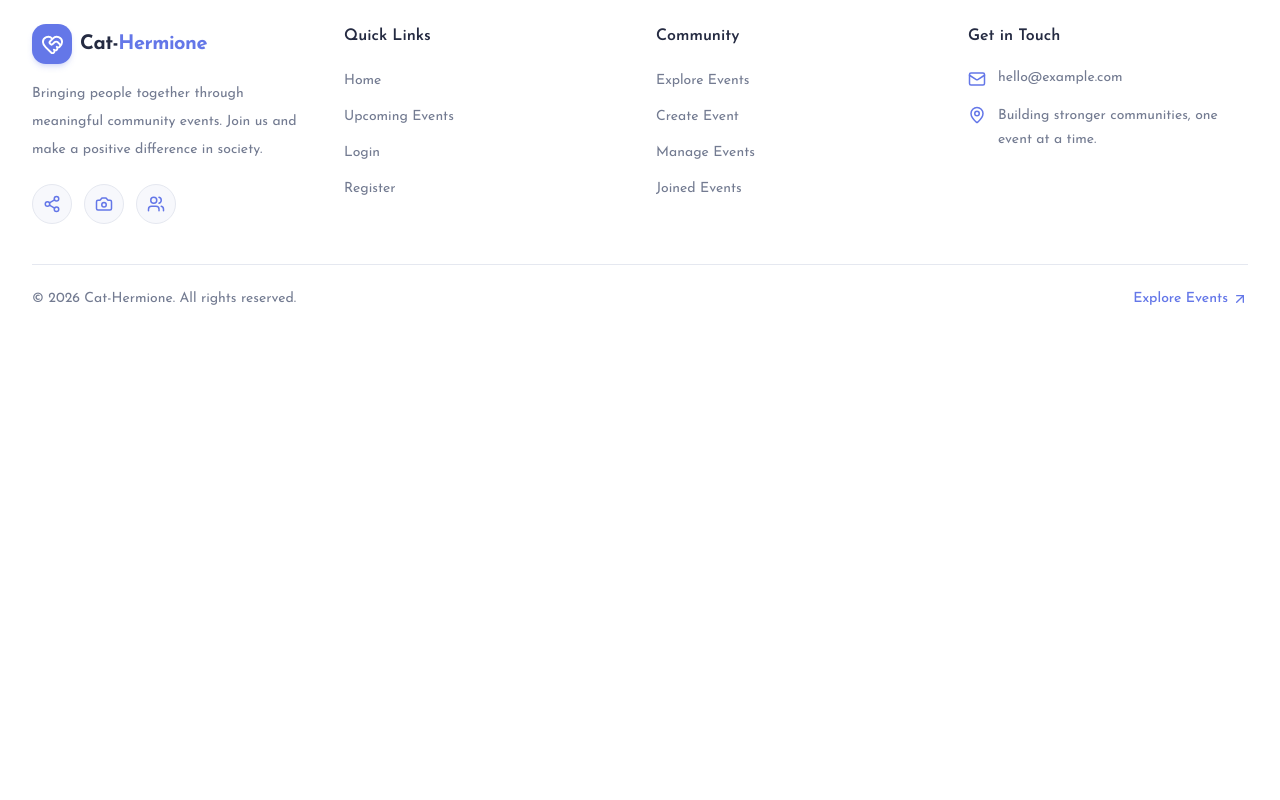
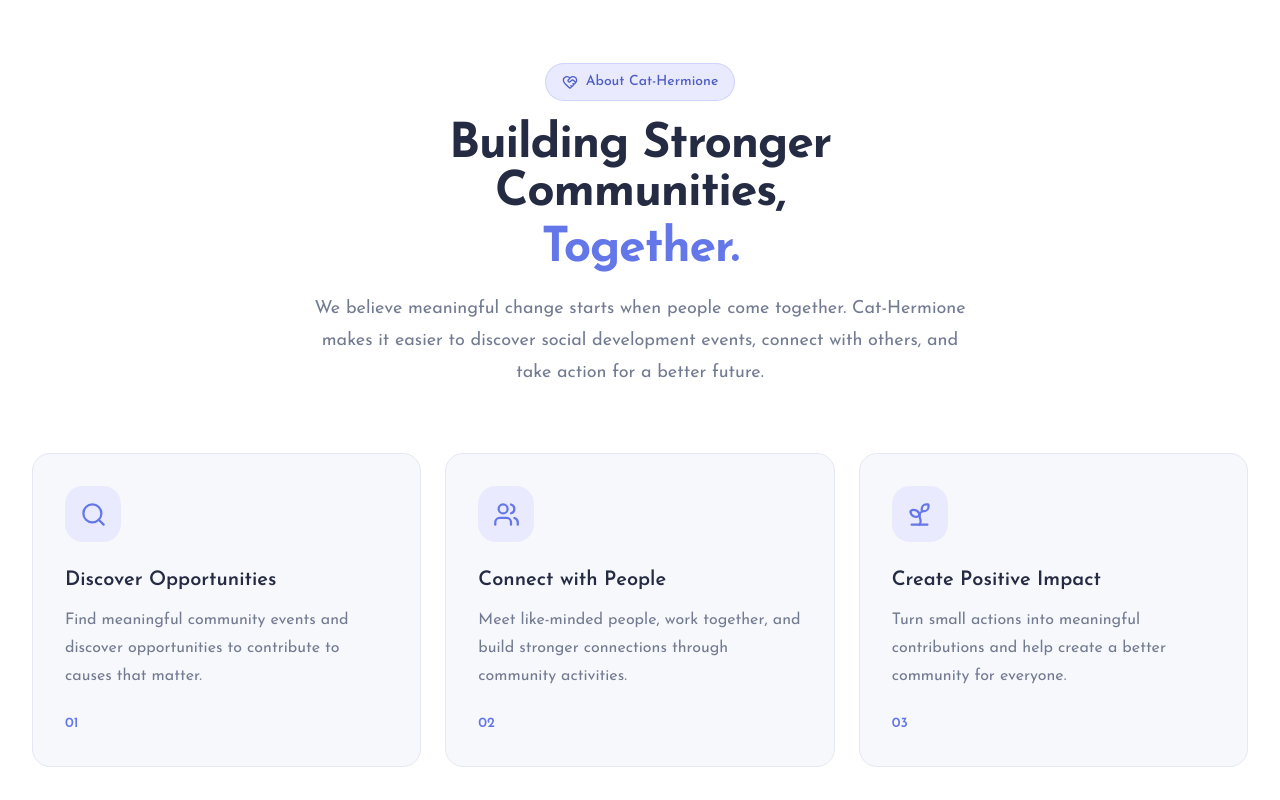
Before and after one commit to towhidul-dev-ai/social-development-events-platform, a Next.js app: page / in a window 1280 px wide. Shown: the part 780-1580 px from the top of the page. Before the commit the page ends 1145 px from the top, so only its background shows below. Built offline with nearby package versions, Linux system fonts and the light colour scheme.

Commit message:
added about section

```diff
--- /dev/null
+++ b/src/app/components/home/AboutSection.tsx
@@ -0,0 +1,89 @@
+
+import {
+  HeartHandshake,
+  Search,
+  Users,
+  Sprout,
+} from "lucide-react";
+
+const features = [
+  {
+    icon: Search,
+    title: "Discover Opportunities",
+    description:
+      "Find meaningful community events and discover opportunities to contribute to causes that matter.",
+  },
+  {
+    icon: Users,
+    title: "Connect with People",
+    description:
+      "Meet like-minded people, work together, and build stronger connections through community activities.",
+  },
+  {
+    icon: Sprout,
+    title: "Create Positive Impact",
+    description:
+      "Turn small actions into meaningful contributions and help create a better community for everyone.",
+  },
+];
+
+export default function AboutSection() {
+  return (
+    <section className="bg-white py-16 sm:py-20 lg:py-24">
+      <div className="mx-auto max-w-7xl px-4 sm:px-6 lg:px-8">
+
+        {/* Section Heading */}
+        <div className="mx-auto max-w-2xl text-center">
+          <span className="inline-flex items-center gap-2 rounded-full border border-[#6477E8]/20 bg-[#E9EAFE] px-4 py-2 text-sm font-medium text-[#4F5FC4]">
+            <HeartHandshake size={16} />
+            About Cat-Hermione
+          </span>
+
+          <h2 className="mt-5 text-3xl font-bold tracking-tight text-[#252B42] sm:text-4xl lg:text-5xl">
+            Building Stronger Communities,
+            <span className="mt-2 block text-[#6477E8]">
+              Together.
+            </span>
+          </h2>
+
+          <p className="mt-5 text-base leading-7 text-[#737B91] sm:text-lg sm:leading-8">
+            We believe meaningful change starts when people come together.
+            Cat-Hermione makes it easier to discover social development
+            events, connect with others, and take action for a better future.
+          </p>
+        </div>
+
+        {/* Feature Cards */}
+        <div className="mt-12 grid grid-cols-1 gap-6 sm:grid-cols-2 lg:mt-16 lg:grid-cols-3">
+
+          {features.map((feature, index) => {
+            const Icon = feature.icon;
+
+            return (
+              <div
+                key={feature.title}
+                className="group rounded-2xl border border-[#E5E8F0] bg-[#F7F8FC] p-6 transition-all duration-300 hover:-translate-y-1 hover:border-[#6477E8]/40 hover:bg-white hover:shadow-xl hover:shadow-[#6477E8]/10 sm:p-8"
+              >
+                <div className="flex h-14 w-14 items-center justify-center rounded-2xl bg-[#E9EAFE] text-[#6477E8] transition-colors group-hover:bg-[#6477E8] group-hover:text-white">
+                  <Icon size={27} />
+                </div>
+
+                <h3 className="mt-6 text-xl font-semibold text-[#252B42]">
+                  {feature.title}
+                </h3>
+
+                <p className="mt-3 text-sm leading-7 text-[#737B91] sm:text-base">
+                  {feature.description}
+                </p>
+
+                <div className="mt-6 text-sm font-semibold text-[#6477E8]">
+                  0{index + 1}
+                </div>
+              </div>
+            );
+          })}
+        </div>
+      </div>
+    </section>
+  );
+}
--- a/src/app/page.tsx
+++ b/src/app/page.tsx
@@ -1,10 +1,12 @@
 import Image from "next/image";
 import HeroSection from "./components/home/HeroSection";
+import AboutSection from "./components/home/AboutSection";
 
 export default function Home() {
   return (
     <main>
       <HeroSection></HeroSection>
+      <AboutSection></AboutSection>
     </main>
   );
 }
```
